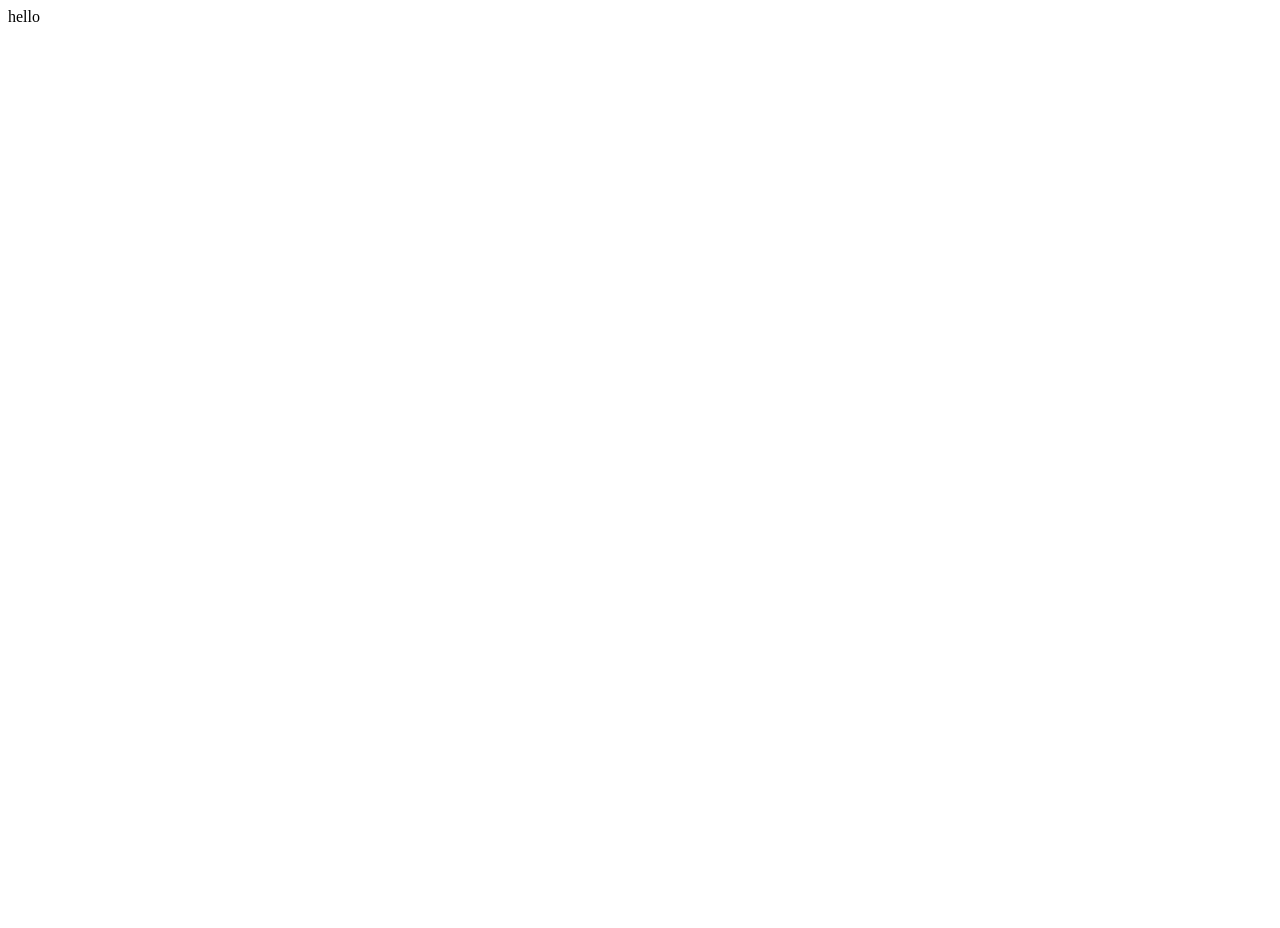
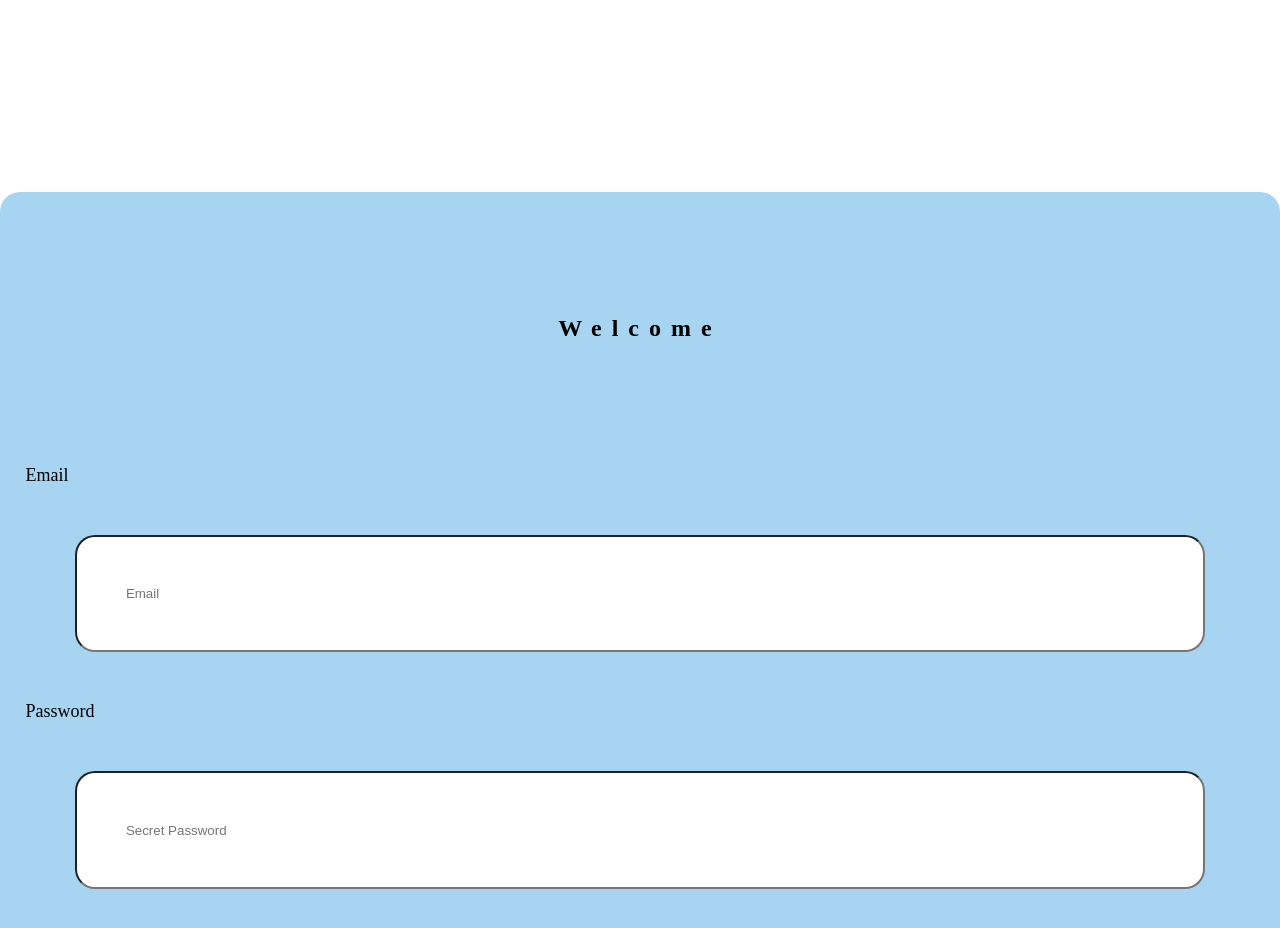
Before and after one commit to ivnmnndz/sign_up, a Next.js app: page / in a window 1280 px wide. Shown: the top 928 px of the page. Before the commit the page ends 800 px from the top, so only its background shows below. Built offline with nearby package versions, Linux system fonts and the light colour scheme.

Commit message:
modal styling and layout added with 2 inputs

```diff
--- a/package.json
+++ b/package.json
@@ -14,5 +14,8 @@
     "next": "13.3.4",
     "react": "18.2.0",
     "react-dom": "18.2.0"
+  },
+  "devDependencies": {
+    "sass": "^1.62.1"
   }
 }
--- a/src/pages/_app.js
+++ b/src/pages/_app.js
@@ -1,3 +1,5 @@
+import "../../styles/globals.scss"
+
 export default function App({ Component, pageProps }) {
   return <Component {...pageProps} />;
 }
--- /dev/null
+++ b/src/pages/components/Modal/Modal.js
@@ -0,0 +1,23 @@
+import React from "react";
+import styles from "./Modal.module.scss";
+
+//card
+const Modal = () => {
+  return (
+    <article>
+      <div className={styles.modal}>
+        <h2 className={styles.modal__header}>Welcome</h2>
+        <form className={styles.modal__form}>
+
+          <label className={styles.modal__subheader}>Email</label>
+          <input className={styles.modal__input} type="email" placeholder="Email"></input>
+
+          <label className={styles.modal__subheader}>Password</label>
+          <input className={styles.modal__input} type="password" placeholder="Secret Password "></input>
+        </form>
+      </div>
+    </article>
+  );
+};
+
+export default Modal;
--- /dev/null
+++ b/src/pages/components/Modal/Modal.module.scss
@@ -0,0 +1,27 @@
+
+.modal {
+    margin-top: 15%;
+    height: 100vh;
+    width: 100vw;
+    padding: 0 2%;
+    background-color: rgb(166, 212, 241);
+    border-radius: 20px 20px 0 0;
+    &__header {
+        font-size: 24px;
+        text-align: center;
+        padding: 10% 0;
+        letter-spacing: 10px;
+    }
+    &__subheader {
+        font-size: 18px;
+    }
+    &__form {
+        display: flex;
+        flex-direction: column;
+    }
+    &__input {
+        padding: 4%;
+        margin: 4%;
+        border-radius: 20px;
+    }
+}
--- a/src/pages/index.js
+++ b/src/pages/index.js
@@ -1,5 +1,6 @@
 import Head from "next/head";
 import { Inter } from "next/font/google";
+import Modal from "./components/Modal/Modal";
 
 const inter = Inter({ subsets: ["latin"] });
 
@@ -13,7 +14,7 @@ export default function Home() {
         <link rel="icon" href="/favicon.ico" />
       </Head>
       <main>
-        <div>hello</div>
+        <Modal />
       </main>
     </>
   );
--- /dev/null
+++ b/styles/globals.scss
@@ -0,0 +1,6 @@
+* {
+    box-sizing: border-box;
+    padding: 0;
+    margin: 0;
+    text-decoration: none;
+}
```
Also changed, not shown: src/pages/components/Navbar/Navbar.js (added), 1 other file (tests, documents, lock files or other folders).
